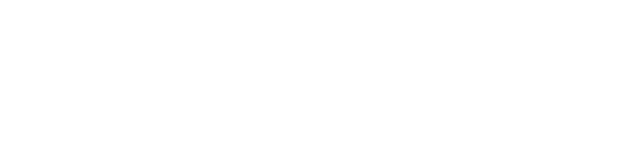
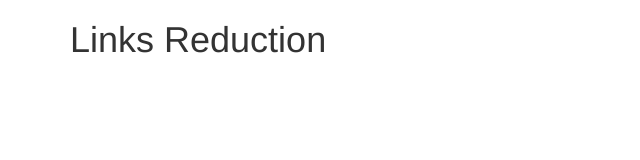
Before and after one commit to NesterovichEugene/LinksReduction, a website: page web/index.html in a window 1280 px wide. Shown: the whole page, without its empty margins (0-640 px from the left). Drawn offline with nearby package versions, Linux system fonts and the light colour scheme.

Commit message:
some preparations

```diff
--- /dev/null
+++ b/web/controllers/ApplicationController.js
@@ -0,0 +1,5 @@
+var myApp = angular.module('myApp', []);
+
+myApp.controller('ApplicationController', ['$scope', '$http', function($scope, $http){
+
+}]);
--- a/web/index.html
+++ b/web/index.html
@@ -1,10 +1,22 @@
 <!DOCTYPE html>
-<html lang="en">
+<html lang="en" ng-app="myApp">
     <head>
         <meta charset="UTF-8">
+
+        <!-- Bootstrap -->
+        <link rel="stylesheet" href="https://maxcdn.bootstrapcdn.com/bootstrap/3.3.6/css/bootstrap.min.css" integrity="sha384-1q8mTJOASx8j1Au+a5WDVnPi2lkFfwwEAa8hDDdjZlpLegxhjVME1fgjWPGmkzs7" crossorigin="anonymous">
+        <link rel="stylesheet" href="https://maxcdn.bootstrapcdn.com/bootstrap/3.3.6/css/bootstrap-theme.min.css" integrity="sha384-fLW2N01lMqjakBkx3l/M9EahuwpSfeNvV63J5ezn3uZzapT0u7EYsXMjQV+0En5r" crossorigin="anonymous">
+
         <title>Links Reduction</title>
     </head>
     <body>
+        <div class="container" ng-controller="ApplicationController">
+            <h1>Links Reduction</h1>
 
+
+        </div>
+
+        <script src="https://ajax.googleapis.com/ajax/libs/angularjs/1.5.7/angular.min.js"></script>
+        <script src="controllers/ApplicationController.js"></script>
     </body>
 </html>
```
